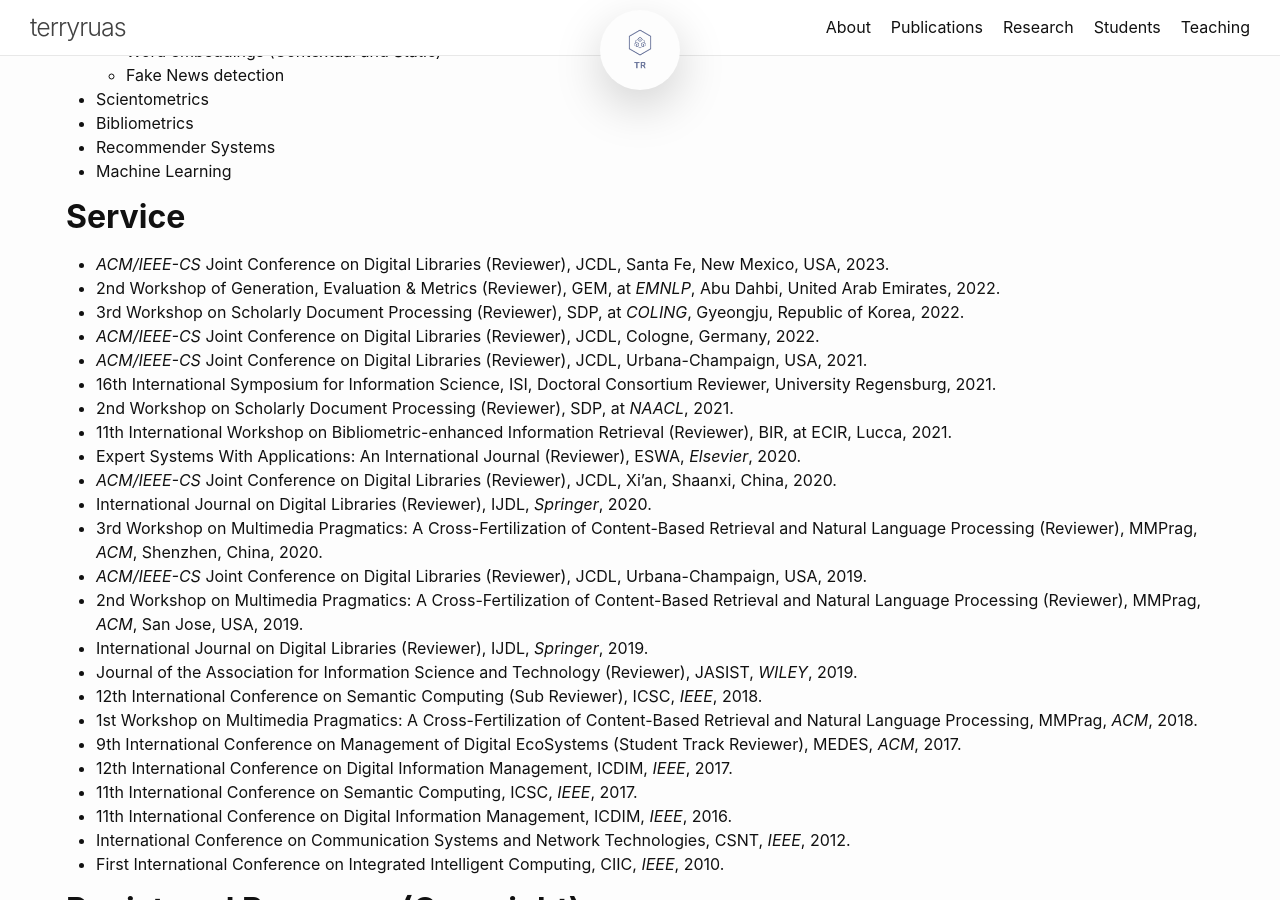
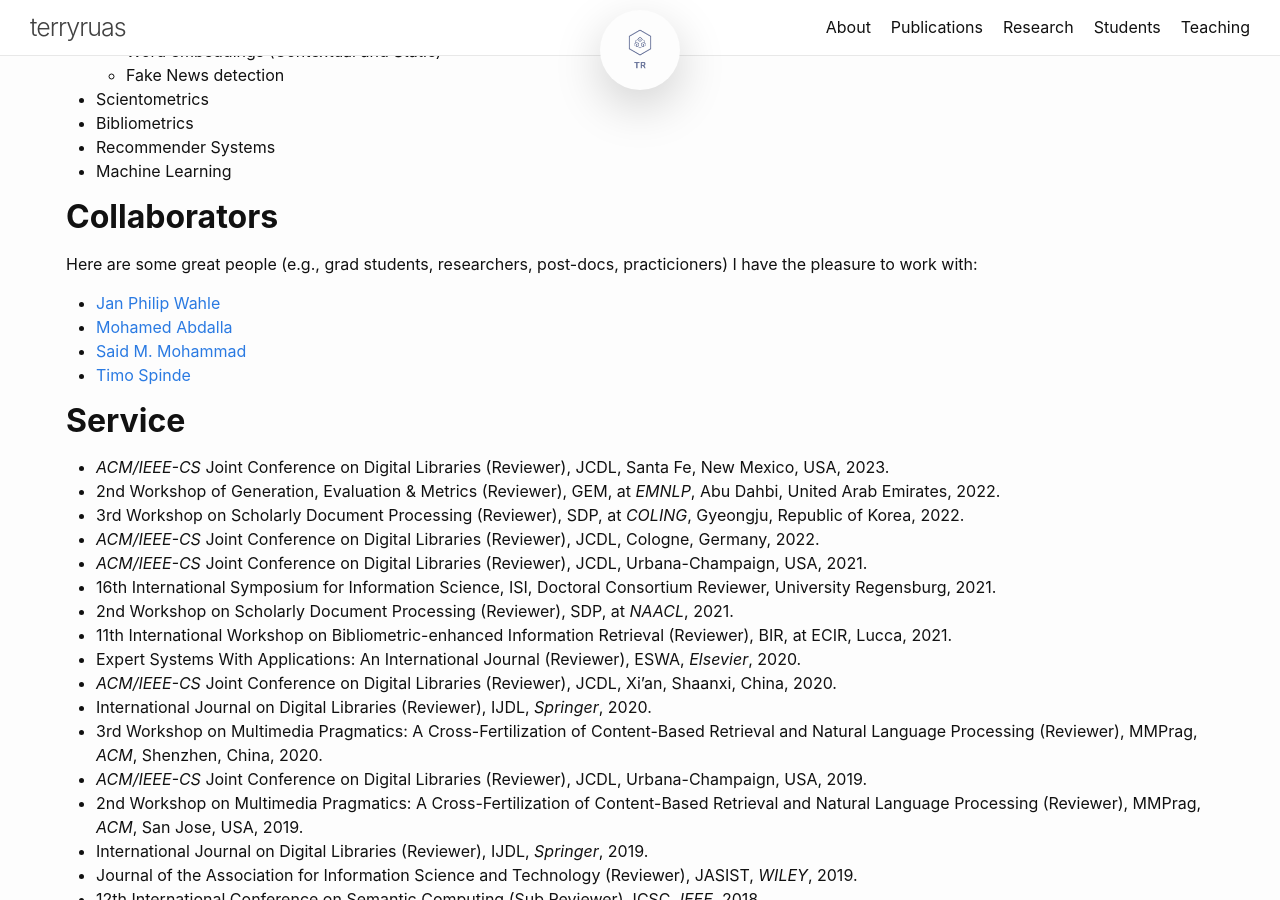
Before and after one commit to truas/truas, a Jekyll site: the page built from research.md, in a window 1280 px wide and 900 px high, scrolled down 472 px. Built offline with Jekyll 4.4.1, drawn with Linux system fonts in a browser that asks for light colours.

Commit message:
update collaborators

```diff
--- a/research.md
+++ b/research.md
@@ -22,6 +22,13 @@ My research interest is the result of an overlap between natural language proces
 - Bibliometrics
 - Recommender Systems
 - Machine Learning
+
+## **Collaborators**
+Here are some great people (e.g., grad students, researchers, post-docs, practicioners) I have the pleasure to work with:
+- [Jan Philip Wahle](https://jpwahle.com/)
+- [Mohamed Abdalla](https://www.cs.toronto.edu/~msa/)
+- [Said M. Mohammad](http://saifmohammad.com/)
+- [Timo Spinde](https://media-bias-research.org/)
 
 
 
```
